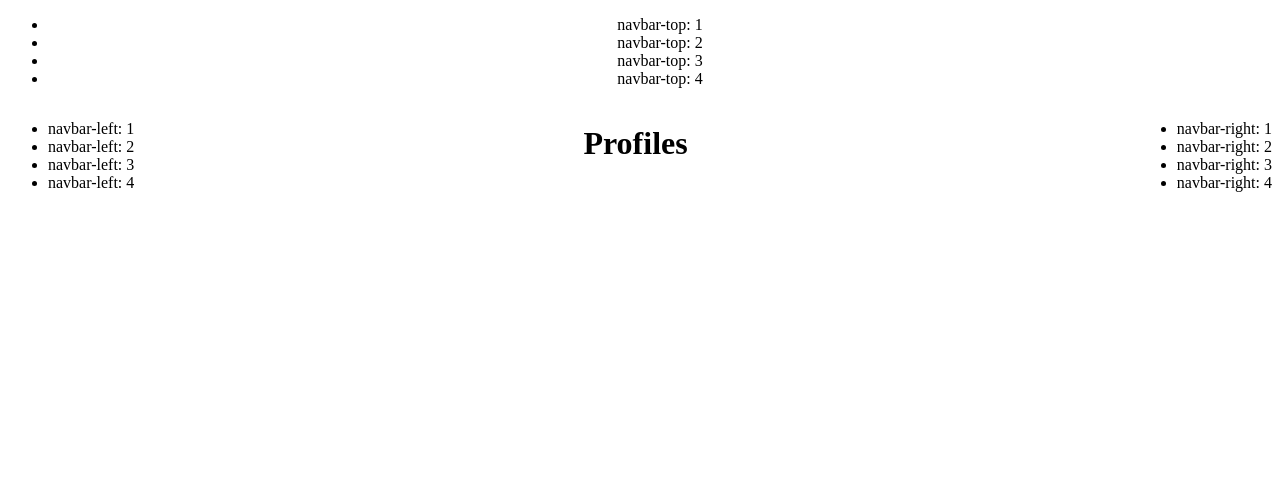
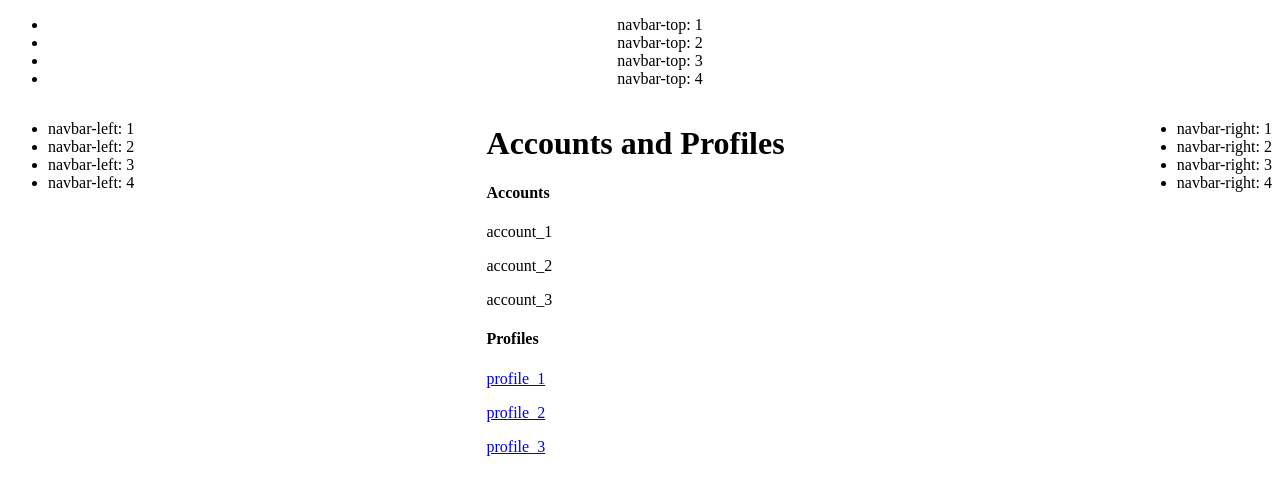
Before and after one commit to sh1chan/proto, a Flask app: page /applications/accounts/ in a window 1280 px wide. Shown: the top 495 px of the page. Run offline with Flask 2, Linux system fonts and the light colour scheme.

Commit message:
Add test profiles and profile accounts

```diff
--- a/src/blueprints/applications/app/accounts/src/account.py
+++ b/src/blueprints/applications/app/accounts/src/account.py
@@ -1,7 +1,12 @@
 class Accounts:
+  ACCOUNTS = [
+    {'id': 1, 'name': 'account_1'},
+    {'id': 2, 'name': 'account_2'},
+    {'id': 3, 'name': 'account_3'},
+  ]
 
   def all(self) -> None:
-    pass
+    return self.ACCOUNTS
 
 
 class AccountOptions:
--- a/src/blueprints/applications/app/accounts/src/profile.py
+++ b/src/blueprints/applications/app/accounts/src/profile.py
@@ -1,7 +1,18 @@
 class Profiles:
+  PROFILES = [
+    {'id': 1, 'name': 'profile_1'},
+    {'id': 2, 'name': 'profile_2'},
+    {'id': 3, 'name': 'profile_3'},
+  ]
+
+  PROFILE_ACCOUNTS = {
+    1: {'accounts': [{'id': 1, 'name': 'account_1'}, {'id': 2, 'name': 'account_2'}],},
+    2: {'accounts': [{'id': 1, 'name': 'account_1'}, {'id': 2, 'name': 'account_2'},
+                     {'id': 3, 'name': 'account_3'},],}
+  }
 
   def all(self) -> None:
-    pass
+    return self.PROFILES
 
   def get(self, profile_id: int) -> None:
-    pass
+    return self.PROFILE_ACCOUNTS.get(profile_id)
--- a/src/blueprints/applications/app/accounts/templates/accounts/accounts_and_profiles.html
+++ b/src/blueprints/applications/app/accounts/templates/accounts/accounts_and_profiles.html
@@ -1,5 +1,27 @@
 {% extends "root/base.html" %}
 
+
 {% block body %}
-  <h1>Profiles</h1>
+  <h1>Accounts and Profiles</h1>
+
+  {% if accounts %}
+    <h4>Accounts</h4>
+    <div class="accounts">
+      {% for account in accounts %}
+        <p id="{{ account["id"] }}">{{ account["name"] }}</p>
+      {% endfor %}
+    </div>
+  {% endif %}
+
+  {% if profiles %}
+    <h4>Profiles</h4>
+    <div class="profiles">
+      {% for profile in profiles %}
+        <a href="{{ url_for('applications.accounts.profile', profile_id=profile['id']) }}">
+          <p id="{{ profile["id"] }}">{{ profile["name"] }}</p>
+        </a>
+      {% endfor %}
+    </div>
+  {% endif %}
+
 {% endblock %}
```
Also changed, not shown: src/blueprints/applications/app/accounts/templates/accounts/profile.html (+9 -1 lines).
